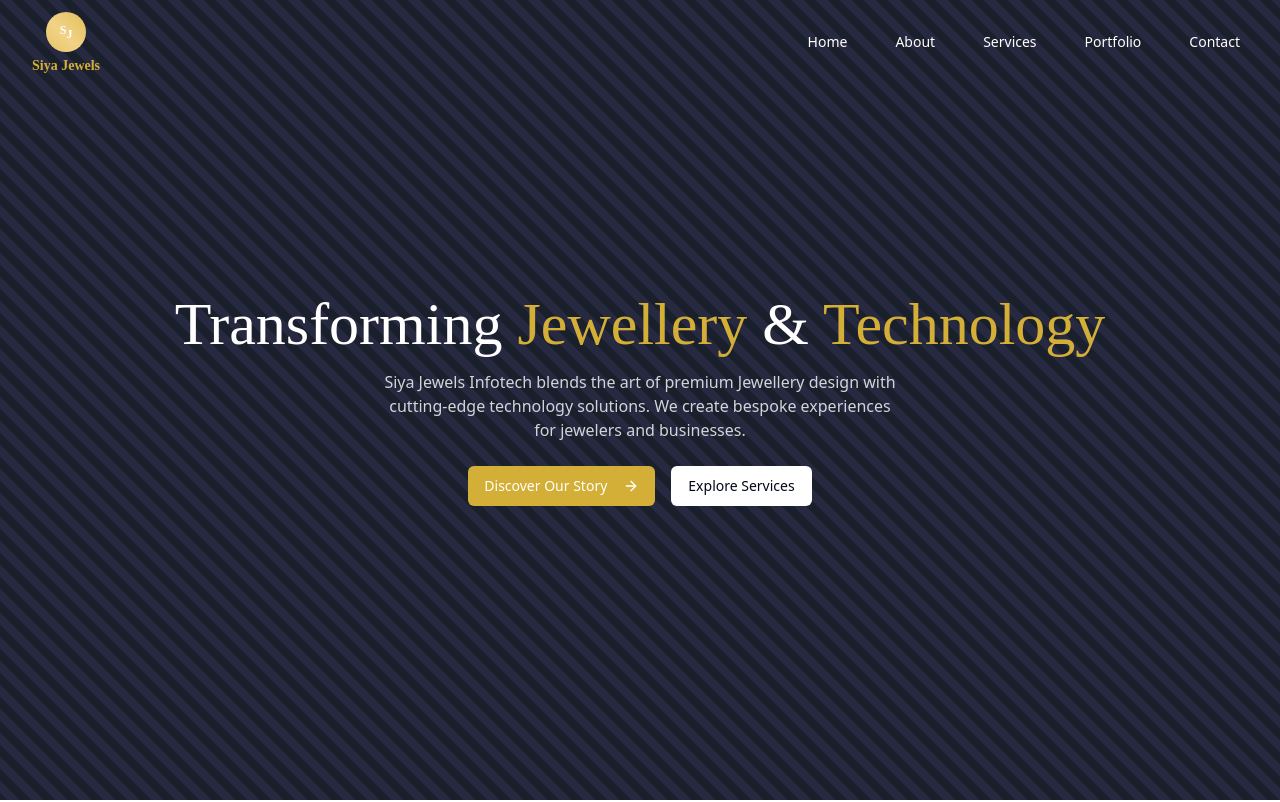
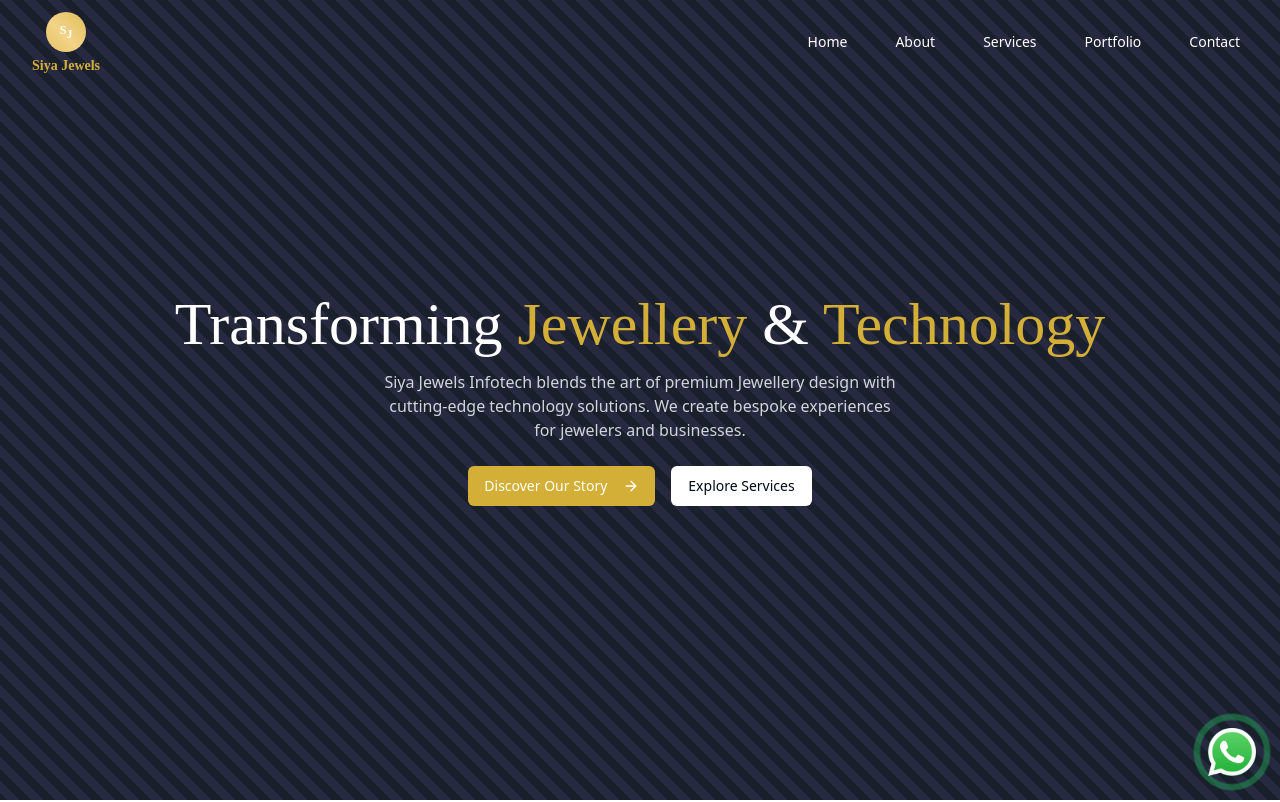
Before and after one commit to sudeepprajapati/siya-jewels, a React (Vite) app: page / in a window 1280 px wide. Shown: the top 802 px of the page. Built offline with nearby package versions, Linux system fonts and the light colour scheme.

Commit message:
Add FloatingWhatsApp component for direct messaging integration

```diff
--- a/src/App.tsx
+++ b/src/App.tsx
@@ -10,6 +10,7 @@ import Services from "./pages/Services";
 import Portfolio from "./pages/Portfolio";
 import Contact from "./pages/Contact";
 import NotFound from "./pages/NotFound";
+import FloatingWhatsApp from "./components/layout/FloatingWhatsApp";
 
 const queryClient = new QueryClient();
 
@@ -19,6 +20,7 @@ const App = () => (
       <Toaster />
       <Sonner />
       <BrowserRouter>
+        <FloatingWhatsApp />
         <Routes>
           <Route path="/" element={<Index />} />
           <Route path="/about" element={<About />} />
--- /dev/null
+++ b/src/components/layout/FloatingWhatsApp.tsx
@@ -0,0 +1,34 @@
+
+const FloatingWhatsApp = () => {
+    const phoneNumber = '918652429808'; // Add your full phone number with country code
+    const whatsappLink = `https://wa.me/${phoneNumber}`;
+
+    return (
+        <a
+            href={whatsappLink}
+            target="_blank"
+            rel="noopener noreferrer"
+            className="fixed bottom-6 right-6 z-50 hover:scale-110 transition-transform"
+        >
+            {/* <img
+                src="/whatsapp-icon.png" // Store icon in public folder or use a CDN
+                alt="WhatsApp"
+                className="w-12 h-12"
+            /> */}
+            <div className="relative w-12 h-12 ">
+                {/* Pulsing Ring */}
+                <span className="absolute inset-0 rounded-full border-4 border-green-500 animate-ping" />
+                {/* Static Ring Background */}
+                <span className="absolute inset-0 rounded-full border-2 border-green-600" />
+                {/* WhatsApp Icon */}
+                <img
+                    src="/whatsapp-icon.png" // Your PNG icon path
+                    alt="WhatsApp"
+                    className="w-12 h-12 bg-transparent z-10 relative"
+                />
+            </div>
+        </a >
+    );
+};
+
+export default FloatingWhatsApp;
```
Also changed, not shown: public/whatsapp-icon.png (added).
